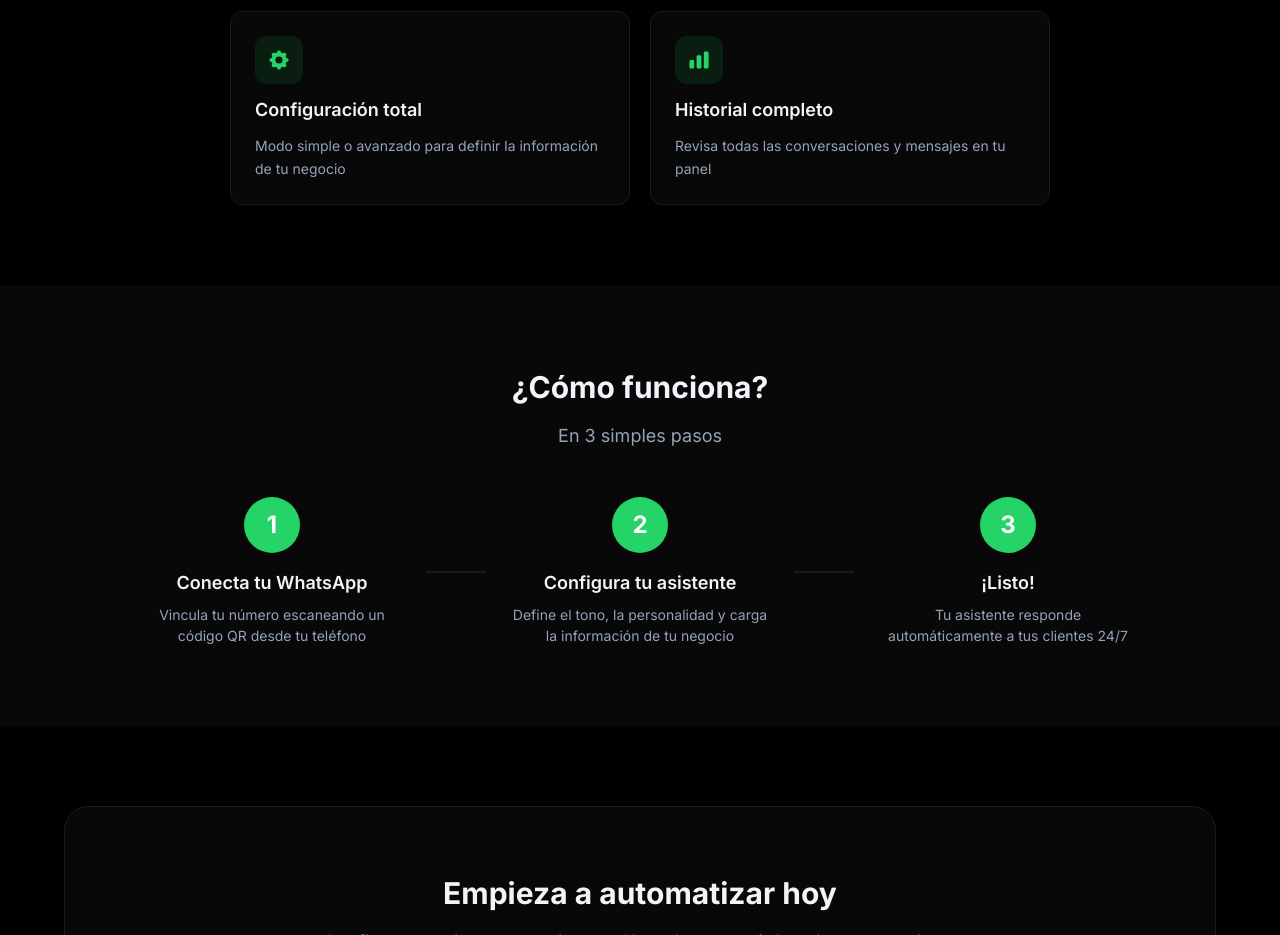
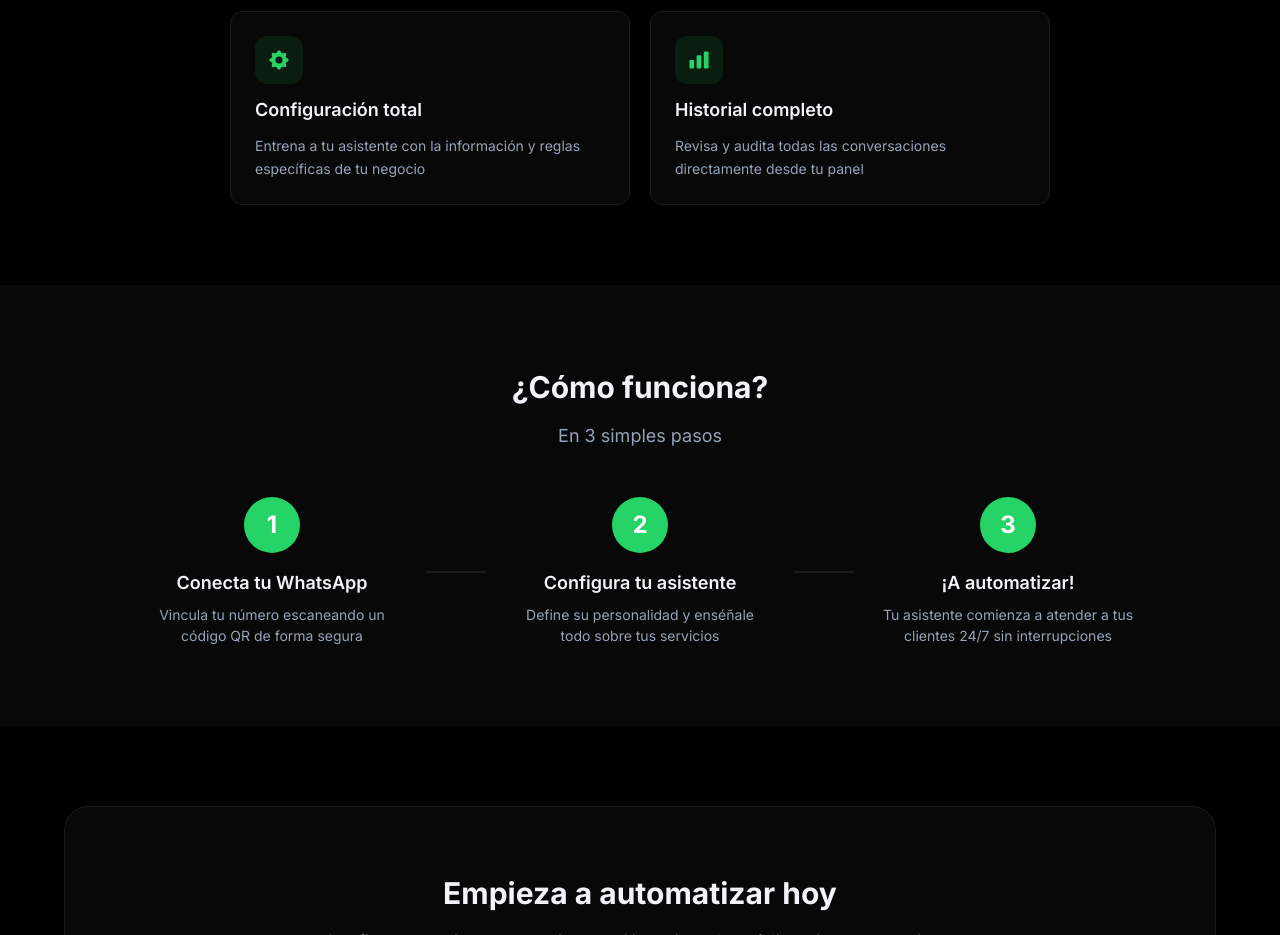
Before and after one commit to camilo-Anthony/WhatsAppIA, a Next.js app: page / in a window 1280 px wide. Shown: the part 1140-2075 px from the top of the page. Built offline with nearby package versions, Linux system fonts and the light colour scheme.

Commit message:
docs: refine landing page copywriting for impact and clarity

```diff
--- a/src/app/page.tsx
+++ b/src/app/page.tsx
@@ -95,7 +95,7 @@ export default function LandingPage() {
                 </svg>
               </div>
               <h3>Configuración total</h3>
-              <p>Modo simple o avanzado para definir la información de tu negocio</p>
+              <p>Entrena a tu asistente con la información y reglas específicas de tu negocio</p>
             </div>
 
             <div className={`card ${styles.featureCard}`}>
@@ -105,7 +105,7 @@ export default function LandingPage() {
                 </svg>
               </div>
               <h3>Historial completo</h3>
-              <p>Revisa todas las conversaciones y mensajes en tu panel</p>
+              <p>Revisa y audita todas las conversaciones directamente desde tu panel</p>
             </div>
           </div>
         </div>
@@ -121,19 +121,19 @@ export default function LandingPage() {
             <div className={styles.step}>
               <div className={styles.stepNumber}>1</div>
               <h3>Conecta tu WhatsApp</h3>
-              <p>Vincula tu número escaneando un código QR desde tu teléfono</p>
+              <p>Vincula tu número escaneando un código QR de forma segura</p>
             </div>
             <div className={styles.stepDivider} />
             <div className={styles.step}>
               <div className={styles.stepNumber}>2</div>
               <h3>Configura tu asistente</h3>
-              <p>Define el tono, la personalidad y carga la información de tu negocio</p>
+              <p>Define su personalidad y enséñale todo sobre tus servicios</p>
             </div>
             <div className={styles.stepDivider} />
             <div className={styles.step}>
               <div className={styles.stepNumber}>3</div>
-              <h3>¡Listo!</h3>
-              <p>Tu asistente responde automáticamente a tus clientes 24/7</p>
+              <h3>¡A automatizar!</h3>
+              <p>Tu asistente comienza a atender a tus clientes 24/7 sin interrupciones</p>
             </div>
           </div>
         </div>
```
